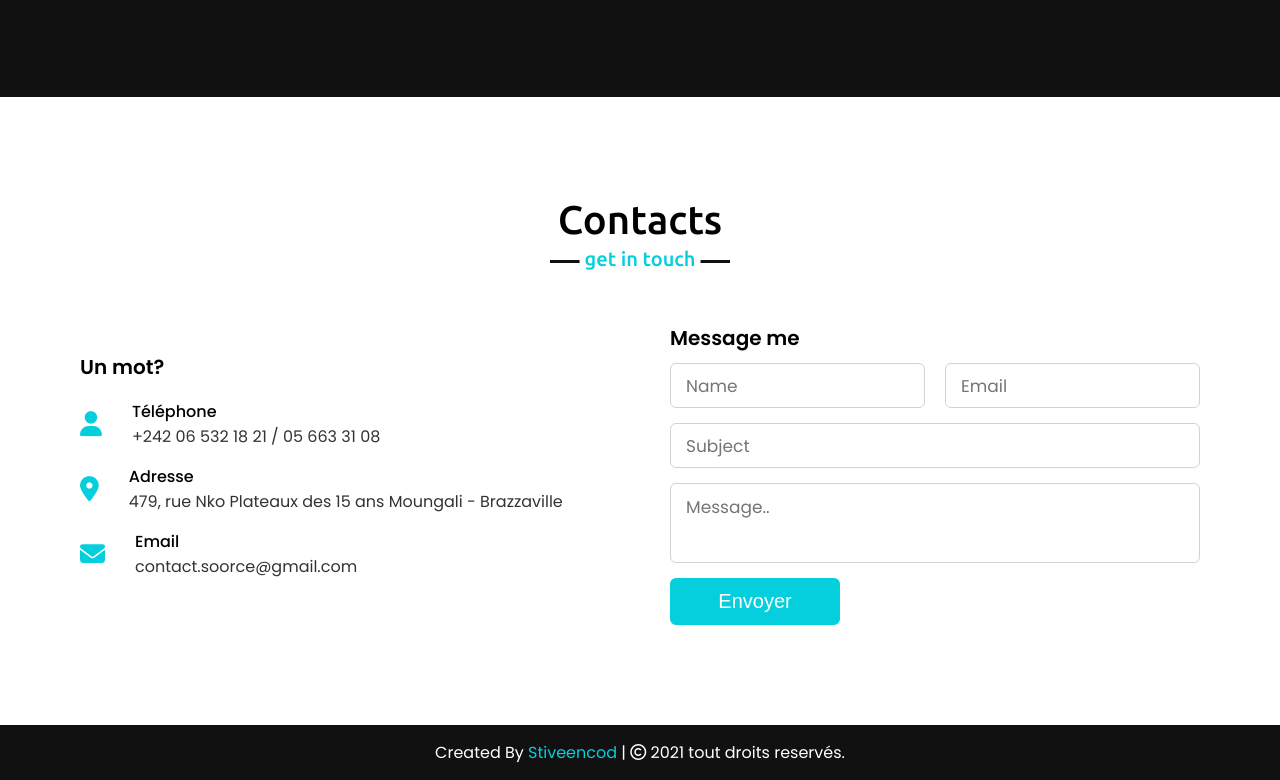
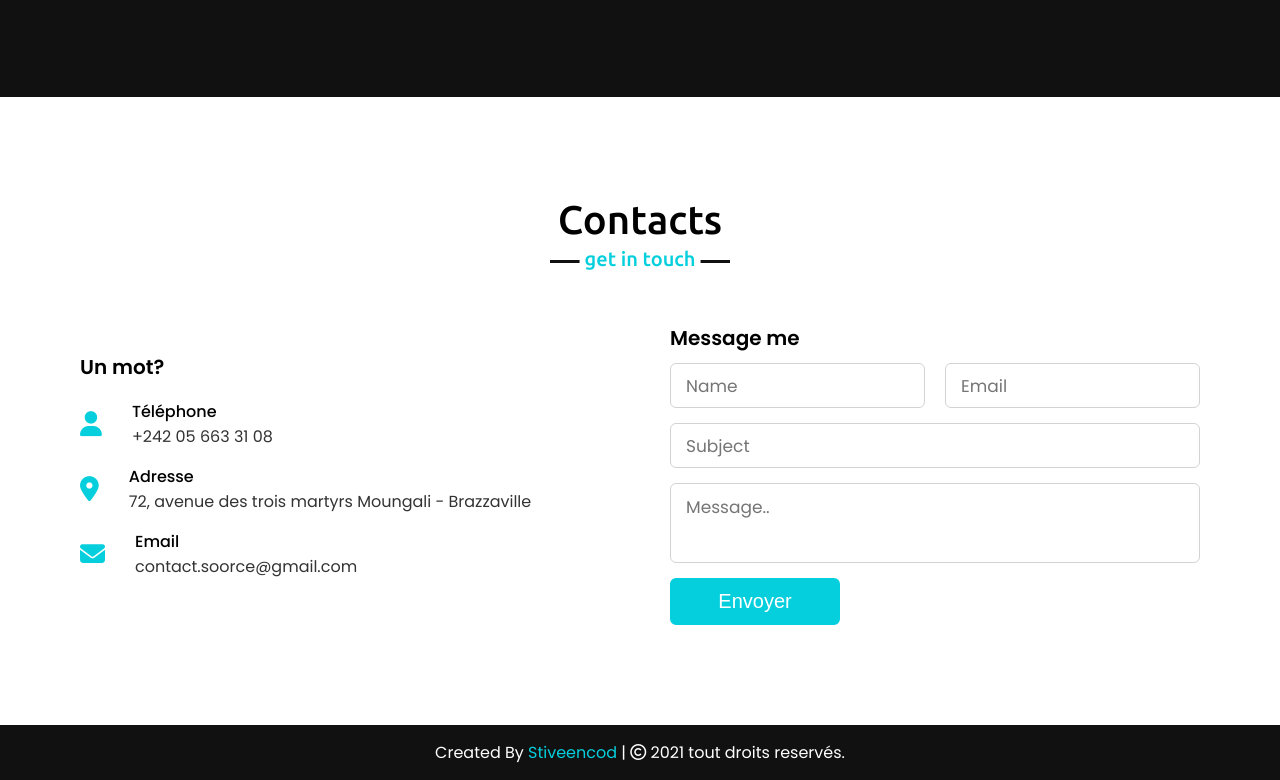
Before and after one commit to stiveeneta/SOORCE, a plain HTML site: page index.html in a window 1280 px wide. Shown: the part 2614-3394 px from the top of the page. Drawn offline with nearby package versions, Linux system fonts and the light colour scheme.

Commit message:
Update index.html

```diff
--- a/index.html
+++ b/index.html
@@ -137,14 +137,14 @@
                             <i class="fas fa-user"></i>
                             <div class="info">
                                 <div class="head">Téléphone</div>
-                                <div class="sub-title">+242 06 532 18 21 / 05 663 31 08</div>
+                                <div class="sub-title">+242 05 663 31 08</div>
                             </div>
                         </div>
                         <div class="row">
                             <i class="fas fa-map-marker-alt"></i>
                             <div class="info">
                                 <div class="head">Adresse</div>
-                                <div class="sub-title">479, rue Nko Plateaux des 15 ans Moungali - Brazzaville</div>
+                                <div class="sub-title">72, avenue des trois martyrs Moungali - Brazzaville</div>
                             </div>
                         </div>
                         <div class="row">
```
